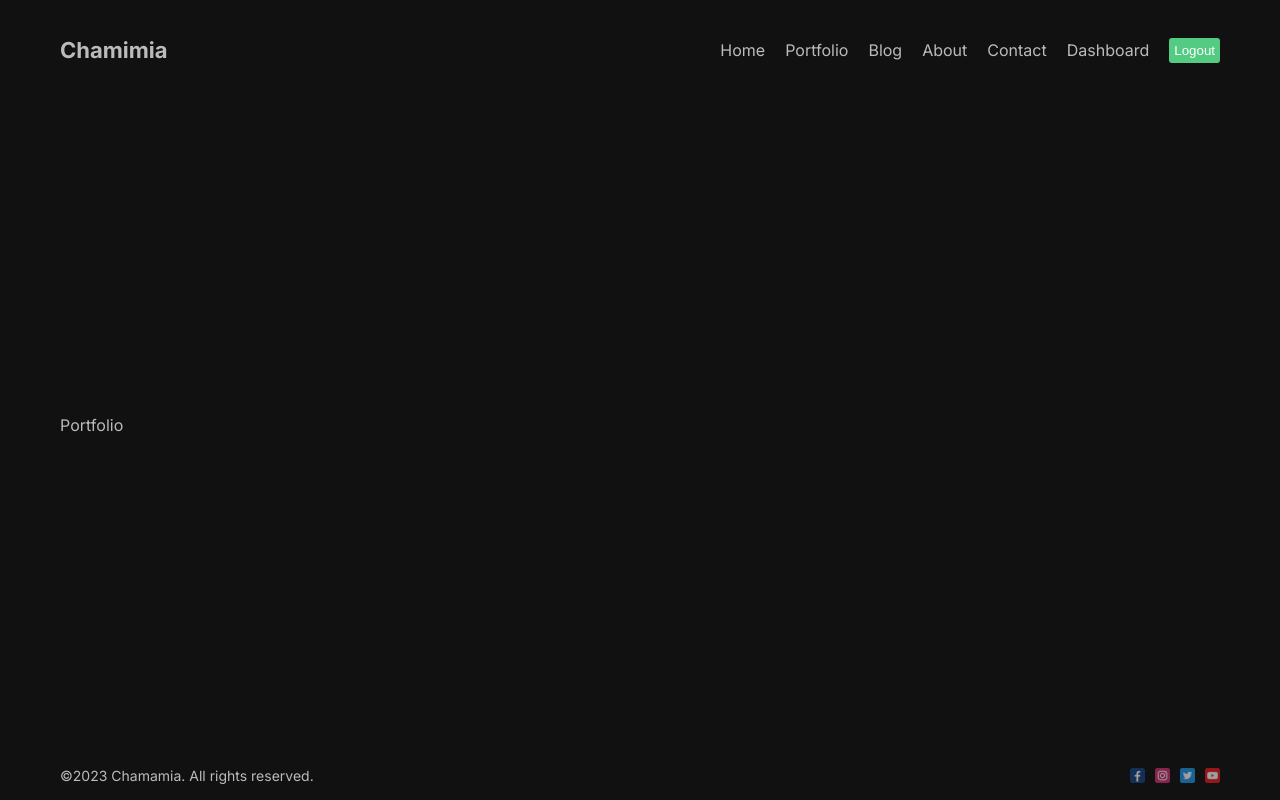
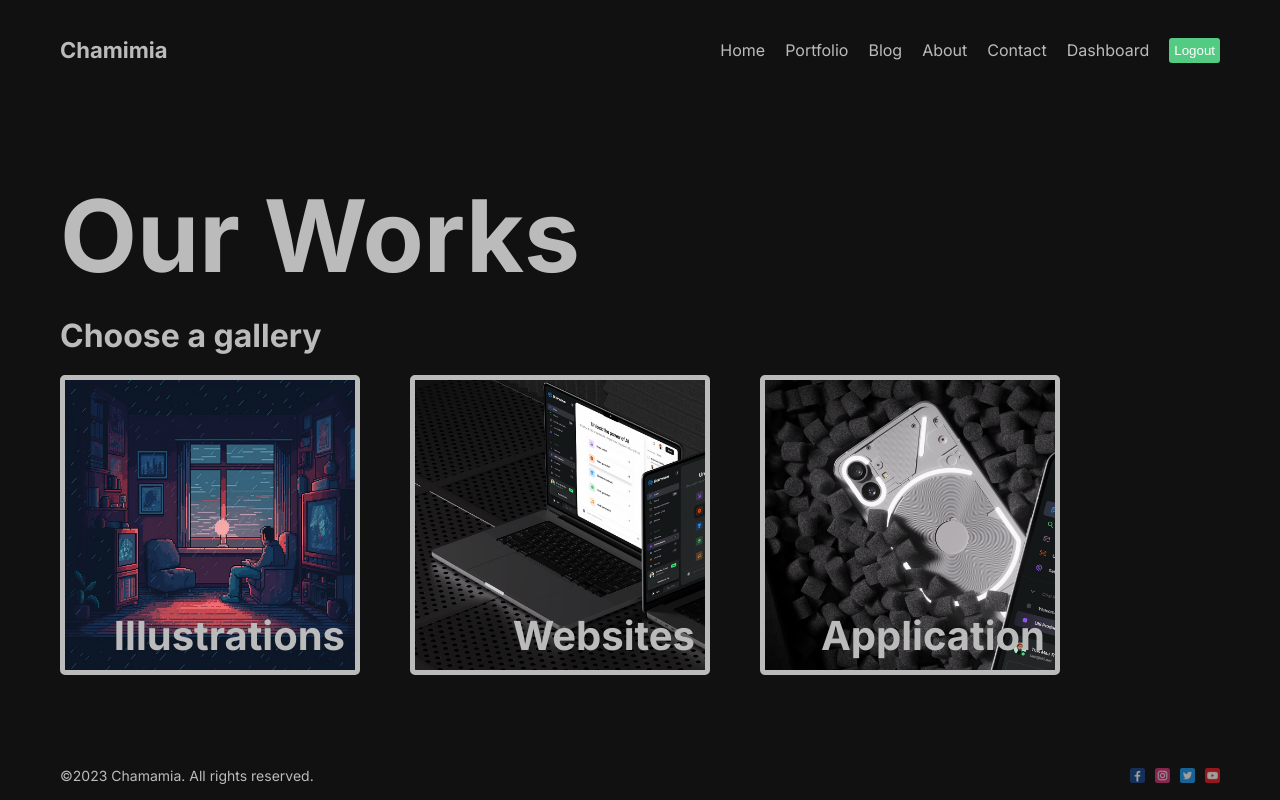
Before and after one commit to Chamika1016/FullStack, a Next.js app: page /portfolio in a window 1280 px wide. Built offline with nearby package versions, Linux system fonts and the light colour scheme.

Commit message:
add portfolio page

```diff
--- /dev/null
+++ b/src/app/portfolio/[category]/page.module.css
@@ -0,0 +1,35 @@
+.container {
+}
+.catTitle {
+  color: #53c28b;
+}
+.item {
+  display: flex;
+  gap: 50px;
+  margin-top: 50px;
+  margin-bottom: 100px;
+}
+.item:nth-child(2n + 1) {
+  flex-direction: row-reverse;
+}
+.imgContainer {
+  flex: 1;
+  height: 500px;
+  position: relative;
+}
+.img {
+  object-fit: cover;
+}
+.content {
+  flex: 1;
+  display: flex;
+  flex-direction: column;
+  gap: 20px;
+  justify-content: center;
+}
+.title {
+  font-size: 50px;
+}
+.desc {
+  font-size: 20px;
+}
--- /dev/null
+++ b/src/app/portfolio/layout.jsx
@@ -0,0 +1,13 @@
+import React from "react";
+import styles from "./page.module.css";
+
+const layout = ({ children }) => {
+  return (
+    <div>
+      <h1 className={styles.mainTitle}>Our Works</h1>
+      {children}
+    </div>
+  );
+};
+
+export default layout;
--- a/src/app/portfolio/page.jsx
+++ b/src/app/portfolio/page.jsx
@@ -1,7 +1,24 @@
 import React from "react";
+import styles from "./page.module.css";
+import Link from "next/link";
 
-const page = () => {
-  return <div>Portfolio</div>;
+const Portfolio = () => {
+  return (
+    <div className={styles.container}>
+      <h1 className={styles.selectTitle}>Choose a gallery</h1>
+      <div className={styles.items}>
+        <Link href="/portfolio/illustrations" className={styles.item}>
+          <span className={styles.title}>Illustrations</span>
+        </Link>
+        <Link href="/portfolio/websites" className={styles.item}>
+          <span className={styles.title}>Websites</span>
+        </Link>
+        <Link href="/portfolio/application" className={styles.item}>
+          <span className={styles.title}>Application</span>
+        </Link>
+      </div>
+    </div>
+  );
 };
 
-export default page;
+export default Portfolio;
--- /dev/null
+++ b/src/app/portfolio/page.module.css
@@ -0,0 +1,42 @@
+.mainTitle {
+  font-size: 100px;
+}
+/* .container {
+  background-color: white;
+} */
+.selectTitle {
+  margin: 20px 0px;
+}
+.items {
+  display: flex;
+  gap: 50px;
+}
+
+.item {
+  border: 5px solid #bbb;
+  border-radius: 5px;
+  width: 300px;
+  height: 300px;
+  position: relative;
+  background-size: cover !important;
+}
+
+.item:nth-child(1) {
+  background: url("/illustration.png");
+}
+.item:nth-child(2) {
+  background: url("/websites.jpg");
+}
+.item:nth-child(3) {
+  background: url("/apps.jpg");
+}
+.title {
+  position: absolute;
+  right: 10px;
+  bottom: 10px;
+  font-size: 40px;
+  font-weight: bold;
+}
+.item:hover .title {
+  color: #53c28b;
+}
```
Also changed, not shown: src/app/portfolio/[category]/page.jsx (+40 -2 lines), 1 other file (tests, documents, lock files or other folders).
